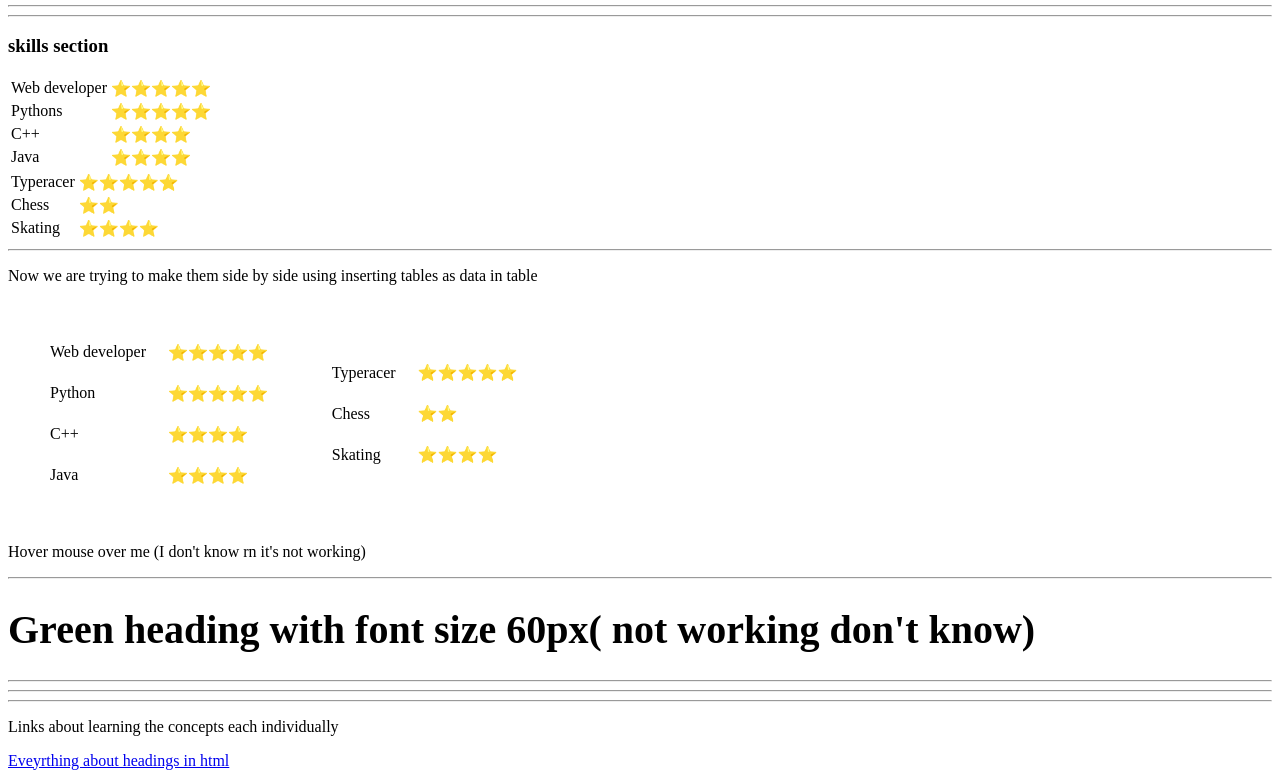
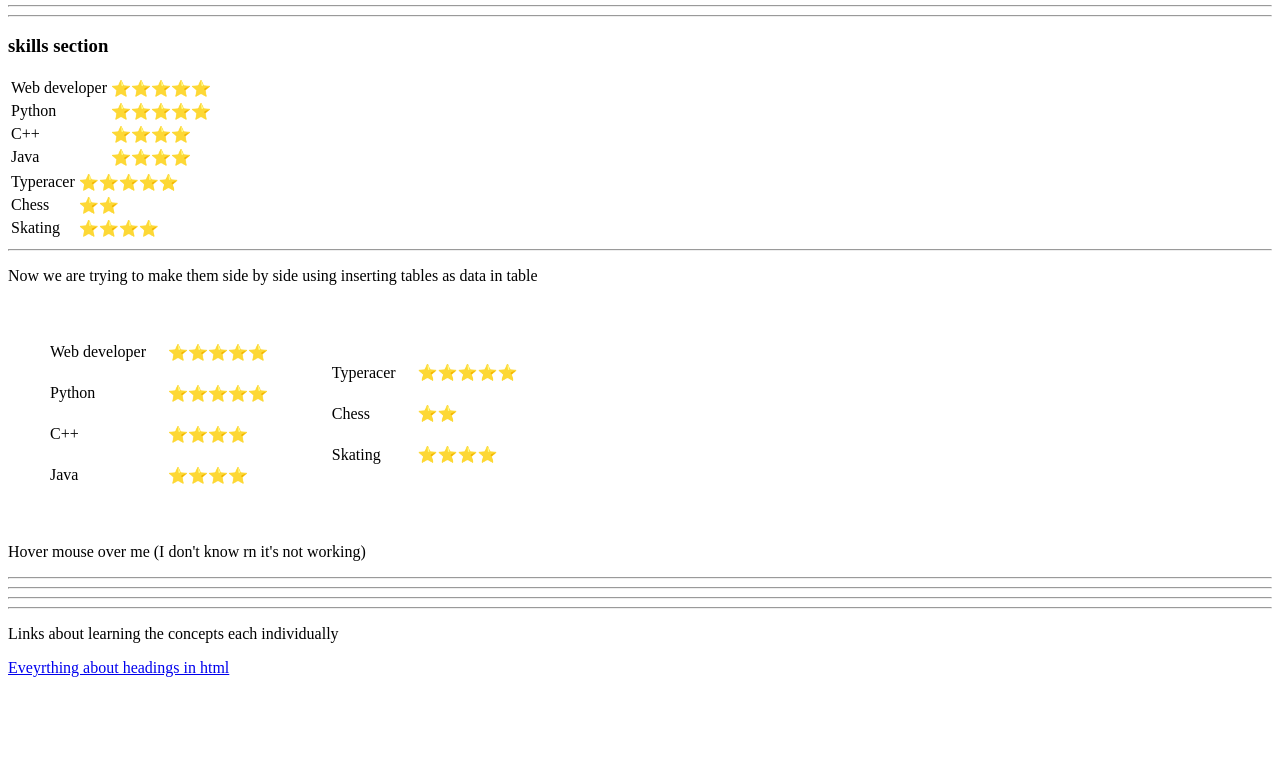
Before and after one commit to chaitanya2917/learning_html, a plain HTML site: page index.html in a window 1280 px wide. Shown: the part 1856-2634 px from the top of the page. After the commit the page ends 2541 px from the top, so only its background shows below. Drawn offline with Linux system fonts and the light colour scheme.

Commit message:
Update index.html

```diff
--- a/index.html
+++ b/index.html
@@ -138,7 +138,7 @@
             <td>⭐⭐⭐⭐⭐</td>
         </tr>
         <tr>
-            <td>Pythons</td>
+            <td>Python</td>
             <td>⭐⭐⭐⭐⭐</td>
         </tr>
         <tr>
@@ -208,7 +208,6 @@
     </table>
     <p title="Just an tooltip hover for element ">Hover mouse over me (I don't know rn it's not working)</p>
     <hr>
-    <h1 "color":"red" style="font-size:40px">Green heading with font size 60px( not working don't know)</h1>
     <hr>
     <hr>
     <hr>
```
